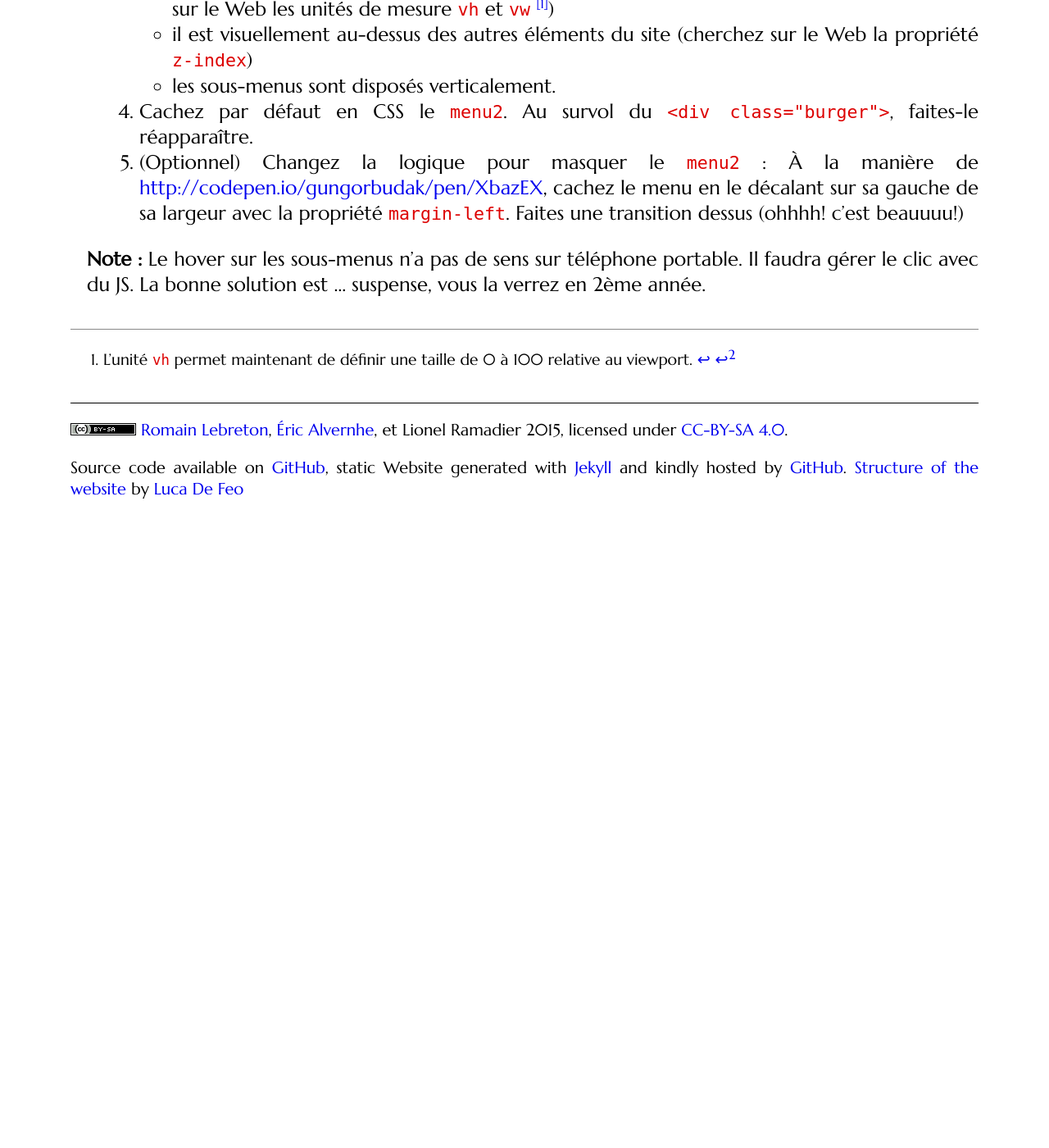
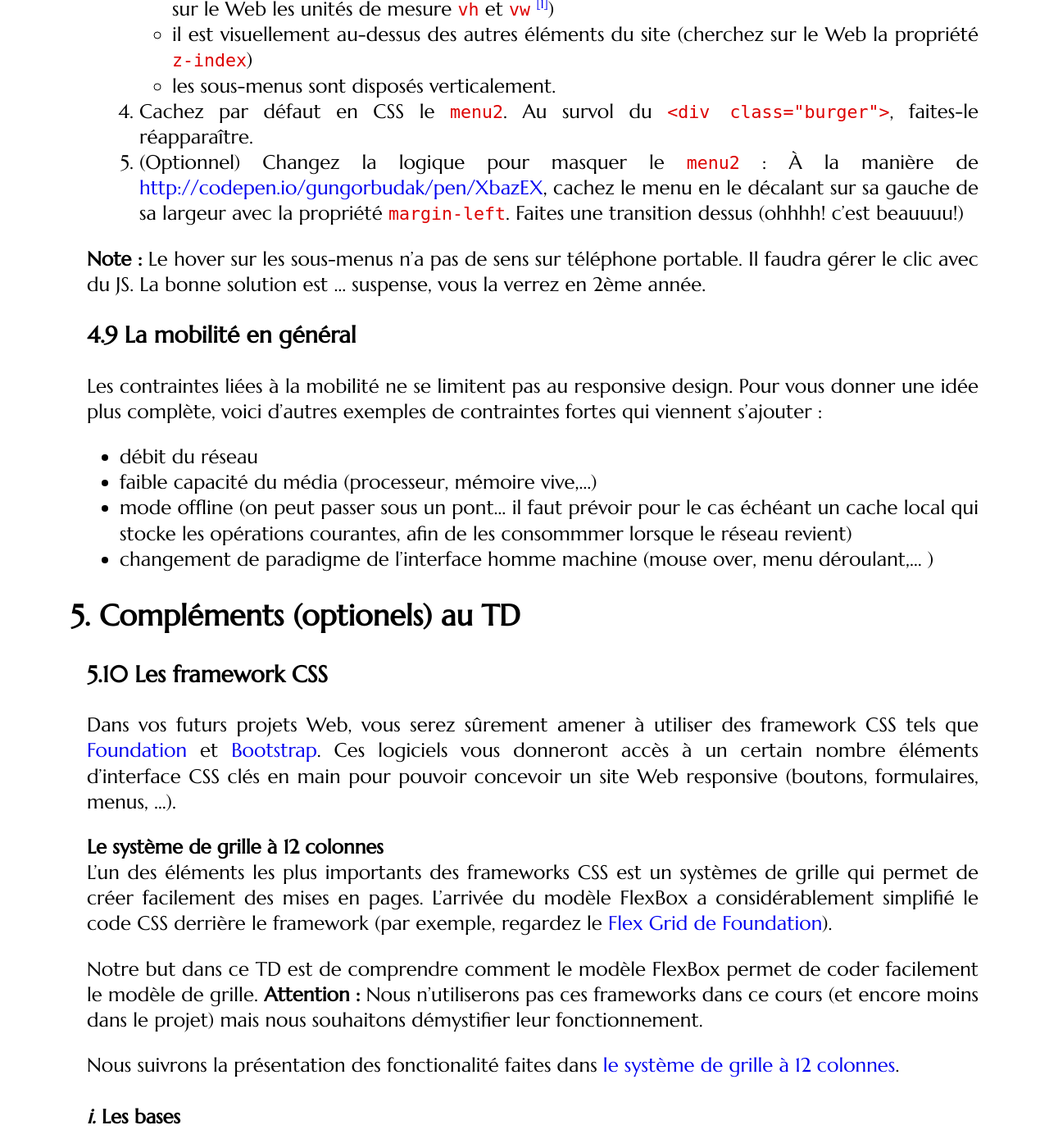
Before and after one commit to romainlebreton/R1.02-DeveloppementInterfacesWeb, a Jekyll site: the page built from tutorials/tutorial5.md, in a window 1280 px wide and 1400 px high, scrolled down 9448 px. Shown: the whole window at 82% size. Built offline with Jekyll 4.4.1, drawn with Linux system fonts in a browser that asks for light colours; some web fonts are replaced; comment, search, counter and statistics services are not loaded; before the commit the page ends 10078 px from its top, so only the background shows below that; some of the changed text lies outside the part shown.

Commit message:
Début notes complémentaires foundation 12 colonnes

```diff
--- a/tutorials/tutorial5.md
+++ b/tutorials/tutorial5.md
@@ -33,7 +33,8 @@
  <!--   "converti" en application, on a un seul code source) -->
  <!-- - React Native,... -->
 
-Plus pour nous positionner dans cette jungle que par purisme, nous prendrons deux hypothèses de départ :
+Plus pour nous positionner dans cette jungle que par purisme, nous prendrons
+deux hypothèses de départ :
 
 * *"Il n'y a pas besoin d'applications pour cela !"* : Pas besoin de faire du
    natif Android ou iOS.
@@ -498,31 +499,307 @@
   ... suspense, vous la verrez en 2ème année.
 
 
-<!--
-## Une solution plus pratique que les media queries
+### La mobilité en général
 
-### Le classique 12 colonnes.
+Les contraintes liées à la mobilité ne se limitent pas au responsive design.
+Pour vous donner une idée plus complète, voici d'autres exemples de contraintes
+fortes qui viennent s'ajouter :
 
+ * débit du réseau
+ * faible capacité du média (processeur, mémoire vive,...)
+ * mode offline (on peut passer sous un pont... il faut prévoir pour le cas échéant un cache local qui stocke les opérations courantes, afin de les consommmer lorsque le réseau revient)
+ * changement de paradigme de l'interface homme machine (mouse over, menu déroulant,... )
 
-### Responsive images
+<!-- ## Autre page intéressante pour avoir des idées -->
 
-* image responsive avec srcset ?
+<!-- https://developer.mozilla.org/en-US/Apps/Design/UI_layout_basics/responsive_design_building_blocks -->
+
+<!-- https://philipwalton.github.io/solved-by-flexbox/ -->
+
+## Compléments (optionels) au TD
+
+### Les framework CSS
+
+Dans vos futurs projets Web, vous serez sûrement amener à utiliser des framework
+CSS tels que [Foundation](http://foundation.zurb.com/) et
+[Bootstrap](http://getbootstrap.com/css/). Ces logiciels vous donneront accès à
+un certain nombre éléments d'interface CSS clés en main pour pouvoir concevoir
+un site Web responsive (boutons, formulaires, menus, ...).
+
+**Le système de grille à 12 colonnes**
+L'un des éléments les plus importants des frameworks CSS est un systèmes de
+grille qui permet de créer facilement des mises en pages. L'arrivée du modèle
+FlexBox a considérablement simplifié le code CSS derrière le framework (par
+exemple, regardez le
+[Flex Grid de Foundation](http://foundation.zurb.com/sites/docs/flex-grid.html)).
+
+Notre but dans ce TD est de comprendre comment le modèle FlexBox permet de coder
+facilement le modèle de grille. **Attention :** Nous n'utiliserons pas ces
+frameworks dans ce cours (et encore moins dans le projet) mais nous souhaitons
+démystifier leur fonctionnement.
+
+Nous suivrons la présentation des fonctionalité faites dans [le système de grille à 12 colonnes](le système de grille à 12 colonnes).
+
+#### Les bases
+
+Le système de grille permet de créer une boîte `<div>` qui se partitionne en
+plusieurs colonnes. La largeur de ces colonnes est indiquée par un entier,
+sachant que la largeur totale est de 12 unitée. Selon la largeur totale de
+l'affichage (`small` si `<640px`, medium pour `<1024px` et `large` sinon) nous
+pouvons définir des largeurs variables pour nos colonnes.
+
+**Exemple :** Le HTML suivant sert (en Foundation) à créer une boîte (class
+  `row`) qui sera divisé en deux colonnes dont la largeur dépend de la taille de
+  l'écran.
+
+~~~
+<div class="row">
+  <div class="small-8 medium-6 large-4">8/6/4 columns</div>
+  <div class="small-4 medium-6 large-8">4/6/8 columns</div>
+</div>
+~~~
+{:.html}
+
+<div class="row">
+<div class="small-8 medium-6 large-4">
+8/6/4 columns
+</div>
+<div class="small-4 medium-6 large-8">
+4/6/8 columns
+</div>
+</div>
+
+<div class="exercise">
+1. Utilisez le *device mode* de Chromium (une version récente, *cf*
+précédement), pour découvrir les points de rupture de la page. Observez la
+taille des colonnes varier selon la taille de l'écran.
+
+2. Comment coderiez-vous cette fonctionalité ?
+
+<!-- Il y a besoin de media queries et de définir la largeur en pourcentage du parent -->
+
+</div>
+
+#### Dimensionnement avancé
+
+La classe `columns` permet de définir le comportement par défaut *"je prend la
+place restante"*. Si plusieurs éléments ont la classe colonne, alors ils se
+partagent équitablement la largeur restante.
+
+~~~
+<div class="row">
+  <div class="small-4 columns">4 columns</div>
+  <div class="columns">Whatever's left!</div>
+  <div class="columns">Whatever's left!</div>
+  </div>
+  <div class="row">
+  <div class="small-8 medium-6 large-4">8/6/4 columns</div>
+  <div class="small-4 medium-6 large-8">4/6/8 columns</div>
+</div>
+~~~
+{:.html}
+
+<div class="row">
+<div class="small-2 columns">
+2 columns if small
+</div>
+<div class="columns">
+Whatever's left!
+</div>
+<div class="columns">
+Whatever's left!
+</div>
+</div>
+
+<div class="exercise">
+1. Utilisez le *device mode* de Chromium (une version récente, *cf*
+précédement), pour découvrir les points de rupture de la page. Observez la
+taille des colonnes varier selon la taille de l'écran.
+
+1. Pour cet exemple précis, combien d'unité prennent respectivement les trois
+colonnes selon si l'écran est `mall`, `medium` ou `large` ?
+
+   <!-- small 2/5/5, medium et large 4/4/4  -->
+
+2. Comment coderiez-vous cette fonctionalité ?
+
+<!-- Il y a besoin de media queries et de définir la largeur en pourcentage du parent -->
+<!-- ou en auto pour s'adapter -->
+
+</div>
+
+<!-- ICIICI shrink ! -->
 
 
 
-### La mobilité en général
 
-Les contraintes liées à la mobilité ne se limitent pas au repsonive design.
-D'autres contraintes fortes viennent aussi s'ajouter :
 
- * débit du réseau
- * faible capacité du média (processeur, memoire vive,...)
- * mode offline (on peut passer sous un pont... il faut prévoir pour le cas échéant un cache local qui stoque les opérations courantes, afin de les consommmer lorsque le réseau revient)
- * changement de paradigme IHM (mouse over, menu déroulant,... )
- -....
+Nécessite de comprendre flex-basis : voir
+[https://developer.mozilla.org/fr/docs/Web/CSS/flex](https://developer.mozilla.org/fr/docs/Web/CSS/flex)
 
-## Autre page intéressante pour avoir des idées
 
-https://developer.mozilla.org/en-US/Apps/Design/UI_layout_basics/responsive_design_building_blocks
 
--->
+Tailles foundation
+$breakpoints: (
+  small: 0px,
+  medium: 640px,
+  large: 1024px,
+  xlarge: 1200px,
+  xxlarge: 1440px,
+);
+
+Flexgrid foundation
+
+~~~
+<div class="row">
+  <div class="small-4 columns">4 columns</div>
+  <div class="columns">Whatever's left!</div>
+</div>
+~~~
+{:.html}
+
+~~~
+.row {
+  dislay:flex;
+  flex-wrap:wrap;
+}
+~~~
+{:.css}
+
+~~~
+<!-- @media -->
+.small-4 {
+flex: 0 0 33.33333%;
+box-sizing : border-box;
+}
+~~~
+{:.css}
+
+~~~
+.columns {
+  flex: 1 1 0px;
+}
+~~~
+{:.css}
+
+~~~
+.shrink {
+  flex: 0 0 auto;
+}
+~~~
+{:.css}
+
+~~~
+<!-- @media -->
+.medium-expand {
+  flex: 1 1 0px;
+}
+~~~
+{:.css}
+
+<!-- border-box sizing ??? -->
+
+<!-- ### Responsive images  -->
+
+<!-- * image responsive avec srcset ? -->
+
+<style type="text/css">
+.row {
+    display:flex;
+	margin: 24px 0;
+	width:100%;
+	background-color:#FBFBFB;
+}
+
+.row > *:nth-child(odd) {
+    background-color:#eee;
+}
+
+.row > * {
+    padding : 0 15px;
+    box-sizing:border-box;
+	background-color:#cacaca;
+}
+
+.columns {
+  flex: 1 1 0px;
+}
+
+@media(min-width:1024px) {
+    .large-2 {
+	flex:0 0 16.6%;
+    }
+
+    .large-4 {
+	flex:0 0 33.3%;
+    }
+
+    .large-6 {
+	flex:0 0 50%;
+    }
+
+    .large-8 {
+	flex:0 0 66.6%;
+    }
+
+    .large-10 {
+	flex:0 0 83.3%;
+    }
+
+    .large-12 {
+	flex:0 0 100%;
+    }
+}
+
+@media (max-width:1023px) and (min-width:640px) {
+    .medium-2 {
+	flex:0 0 16.6%;
+    }
+
+    .medium-4 {
+	flex:0 0 33.3%;
+    }
+
+    .medium-6 {
+	flex:0 0 50%;
+    }
+
+    .medium-8 {
+	flex:0 0 66.6%;
+    }
+
+    .medium-10 {
+	flex:0 0 83.3%;
+    }
+
+    .medium-12 {
+	flex:0 0 100%;
+    }
+}
+
+@media (max-width:639px) {
+    .small-2 {
+	flex:0 0 16.6%;
+    }
+
+    .small-4 {
+	flex:0 0 33.3%;
+    }
+
+    .small-6 {
+	flex:0 0 50%;
+    }
+
+    .small-8 {
+	flex:0 0 66.6%;
+    }
+
+    .small-10 {
+	flex:0 0 83.3%;
+    }
+
+    .small-12 {
+	flex:0 0 100%;
+    }
+}
+</style>
```
